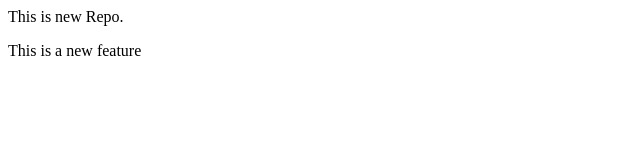
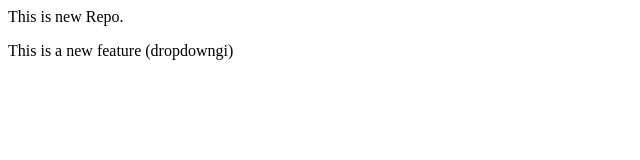
Before and after one commit to Sanjay476/localrepo, a plain HTML site: page index.html in a window 1280 px wide. Shown: the full height of the page, 0-640 px from the left. Drawn offline with Linux system fonts and the light colour scheme.

```diff
--- a/index.html
+++ b/index.html
@@ -1,2 +1,2 @@
 <p>This is new Repo.</p>
-<p>This is a new feature</p>
+<p>This is a new feature (dropdowngi)</p>
```
